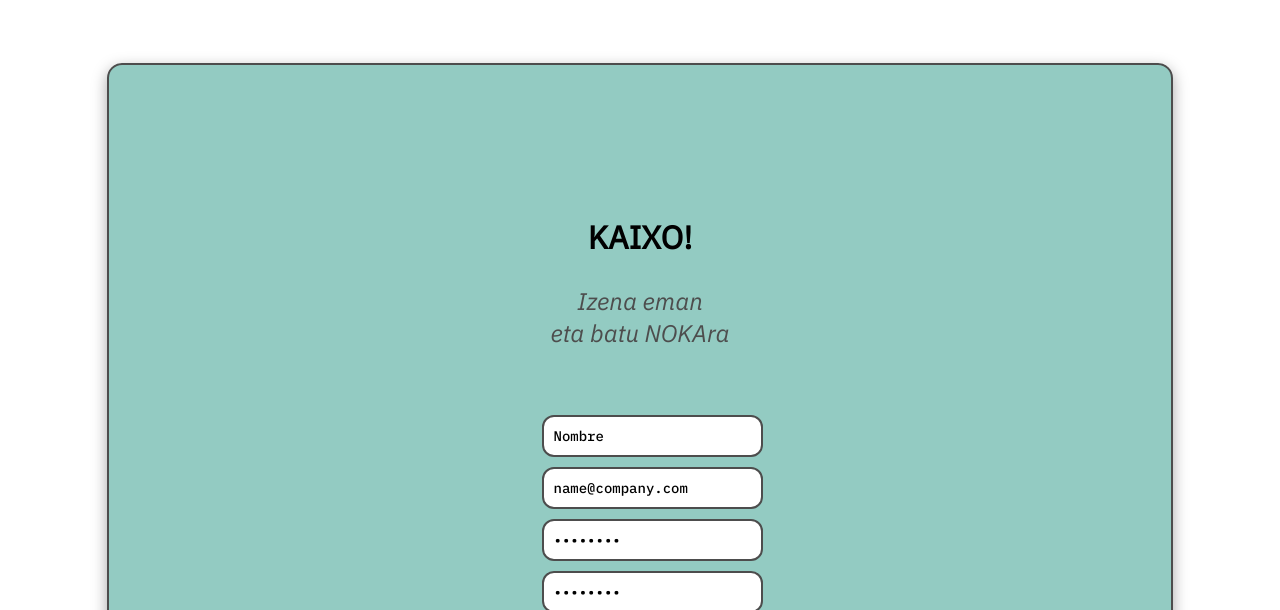
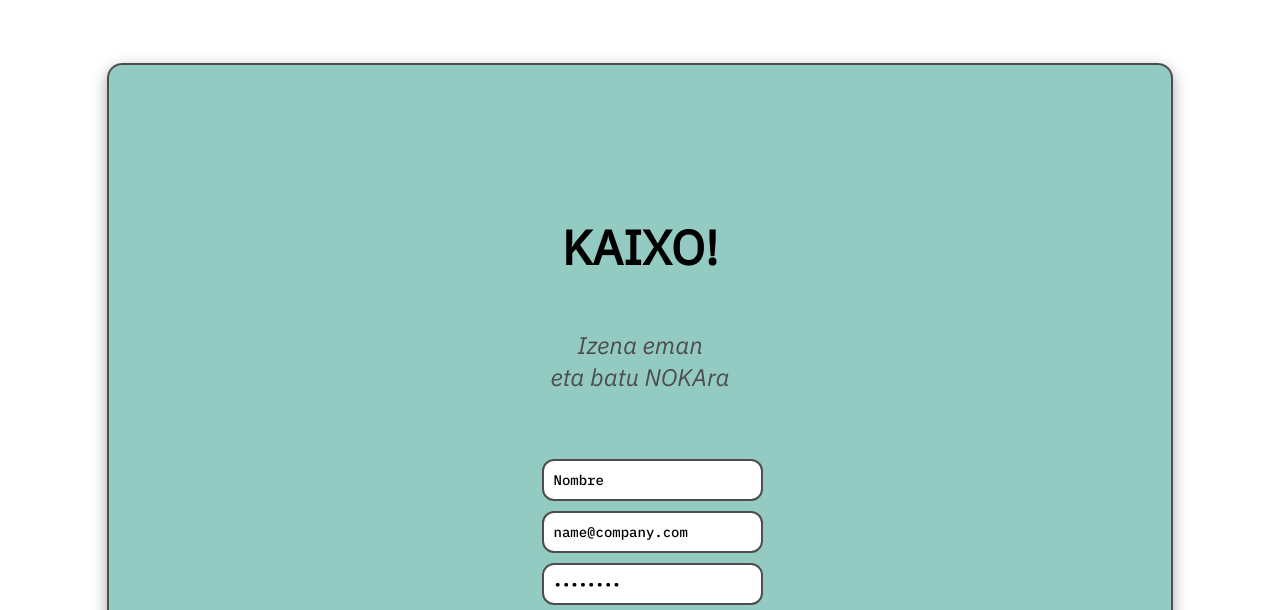
Before and after one commit to AmaiaAbaroa/NOKA_React_Laravel, a React (Vite) app in the folder Noka-FrontEnd/: page /registro in a window 1280 px wide. Shown: the part 190-800 px from the top of the page. Built offline with nearby package versions, Linux system fonts and the light colour scheme.

Commit message:
css little changes in forms

```diff
--- a/Noka-FrontEnd/src/components/molecules/LogoutButton/LogoutButton.jsx
+++ b/Noka-FrontEnd/src/components/molecules/LogoutButton/LogoutButton.jsx
@@ -22,9 +22,9 @@
 
   return (
     <ButtonAtom
-      label={"SARTU"}
+      label={"SAIOA ITXI"}
       color={"blue"}
-      width={"small"}
+      width={"big"}
       type={"submit"}
       action={handleLogout}
     ></ButtonAtom>
--- a/Noka-FrontEnd/src/pages/Login/login.css
+++ b/Noka-FrontEnd/src/pages/Login/login.css
@@ -76,8 +76,8 @@
 }
 
 .login_text_error{
-    width:80%;
-    max-width: 80%;
+    width:100%;
+    max-width: 100%;
     padding: 5% 2% 5% 2%;
     margin: 5% 0;
     border-radius: 15px;
--- a/Noka-FrontEnd/src/pages/Register/register.css
+++ b/Noka-FrontEnd/src/pages/Register/register.css
@@ -16,10 +16,10 @@
 }
 
 #register_welcome{
-    font-size: 2rem;
+    font-size: 3rem;
     font-weight: 800;
     color: #000000;
-    margin-top: 15%;
+    margin: 15% auto 5%;
 }
 
 #register_subtitle{
```
